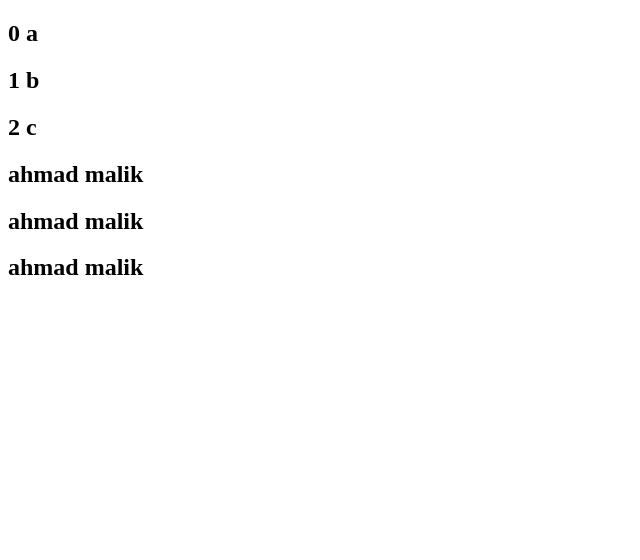
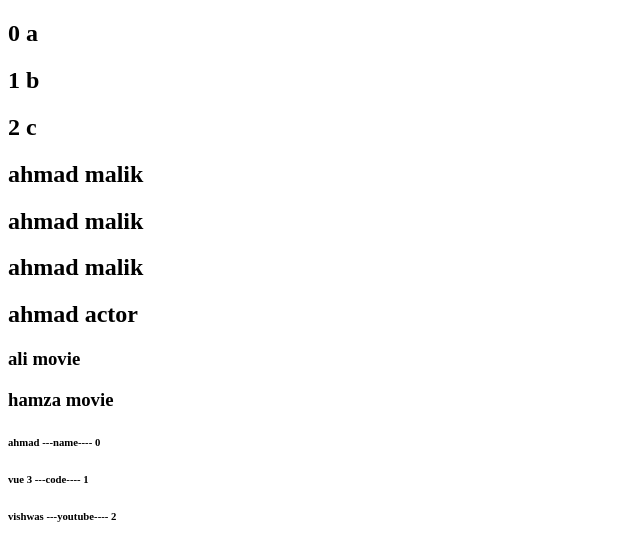
Before and after one commit to devlivewir/vue-initial, a Vue app: page / in a window 1280 px wide. Shown: the top 560 px of the page, without its empty margins (0-640 px from the left). Built offline with nearby package versions, Linux system fonts and the light colour scheme.

Commit message:
array of object in the list of the array

```diff
--- a/src/App.vue
+++ b/src/App.vue
@@ -2,6 +2,11 @@
 <div>
     <h2 v-for="(name,index) in names" :key="name">{{index}} {{ name }}</h2>
     <h2 v-for="name in fullNames" :key="name.first">{{name.first}} {{name.last}}</h2>
+    <div v-for="actor in actors" :key="actor.name">
+    <h2>{{actor.name}}</h2>
+    <h3 v-for="movie in actor.movies" :key="movie">{{movie}}</h3>
+    </div>
+    <h6 v-for="(value, key, index) in myInfo" :key="value">{{value}} ---{{key}}---- {{index}}</h6>
 </div>
 </template>
 
@@ -16,7 +21,18 @@ export default {
           {first: 'ahmad', last: 'malik'},
           {first: 'ahmad', last: 'malik'},
           {first: 'ahmad', last: 'malik'},
-      ]
+      ],
+      actors:[
+              {
+              name:'ahmad actor',
+              movies:['ali movie','hamza movie']
+              }
+      ],
+      myInfo: {
+      name: 'ahmad',
+      code: 'vue 3',
+      youtube: 'vishwas',
+      }
     }
   }
 
```
